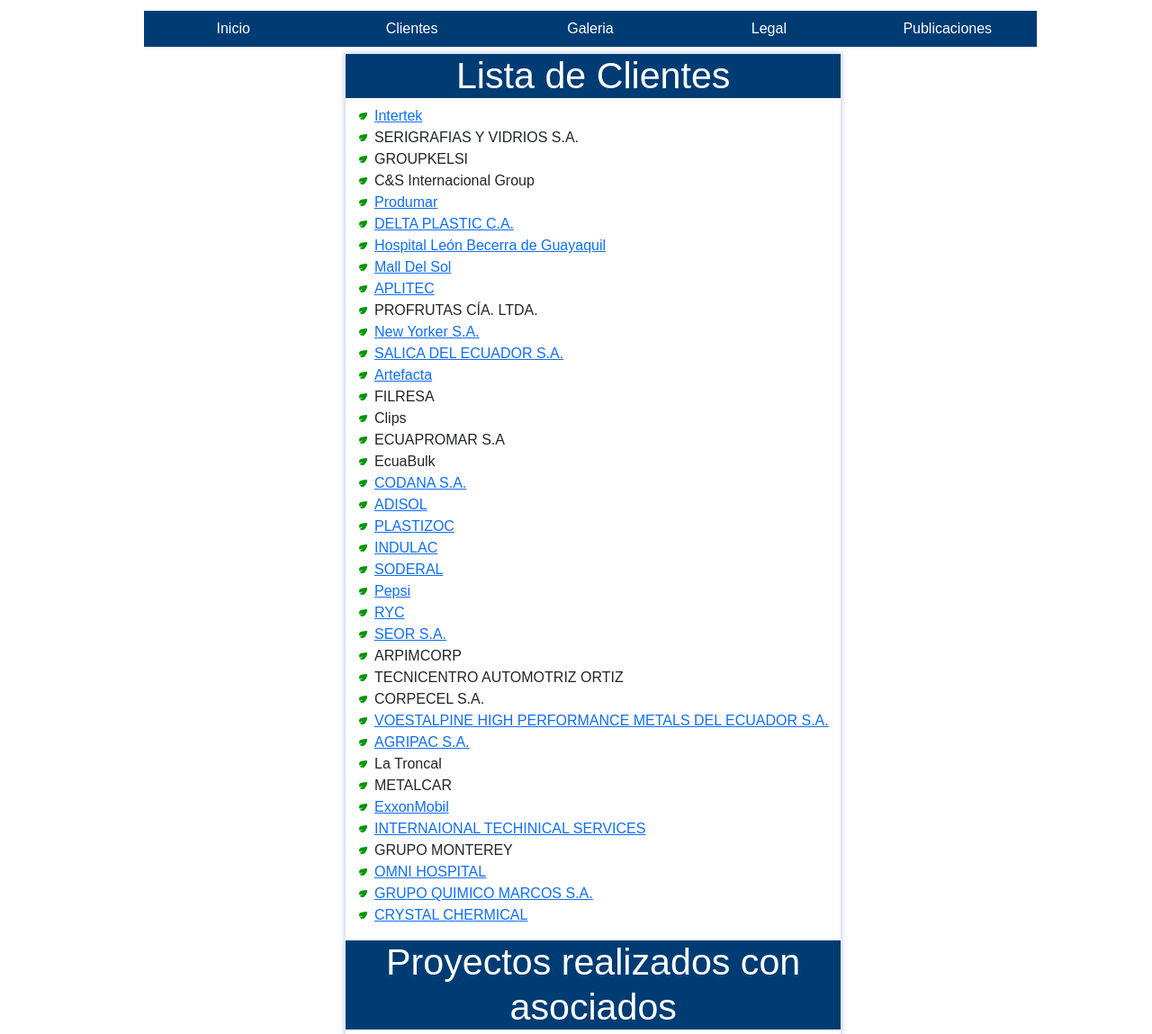
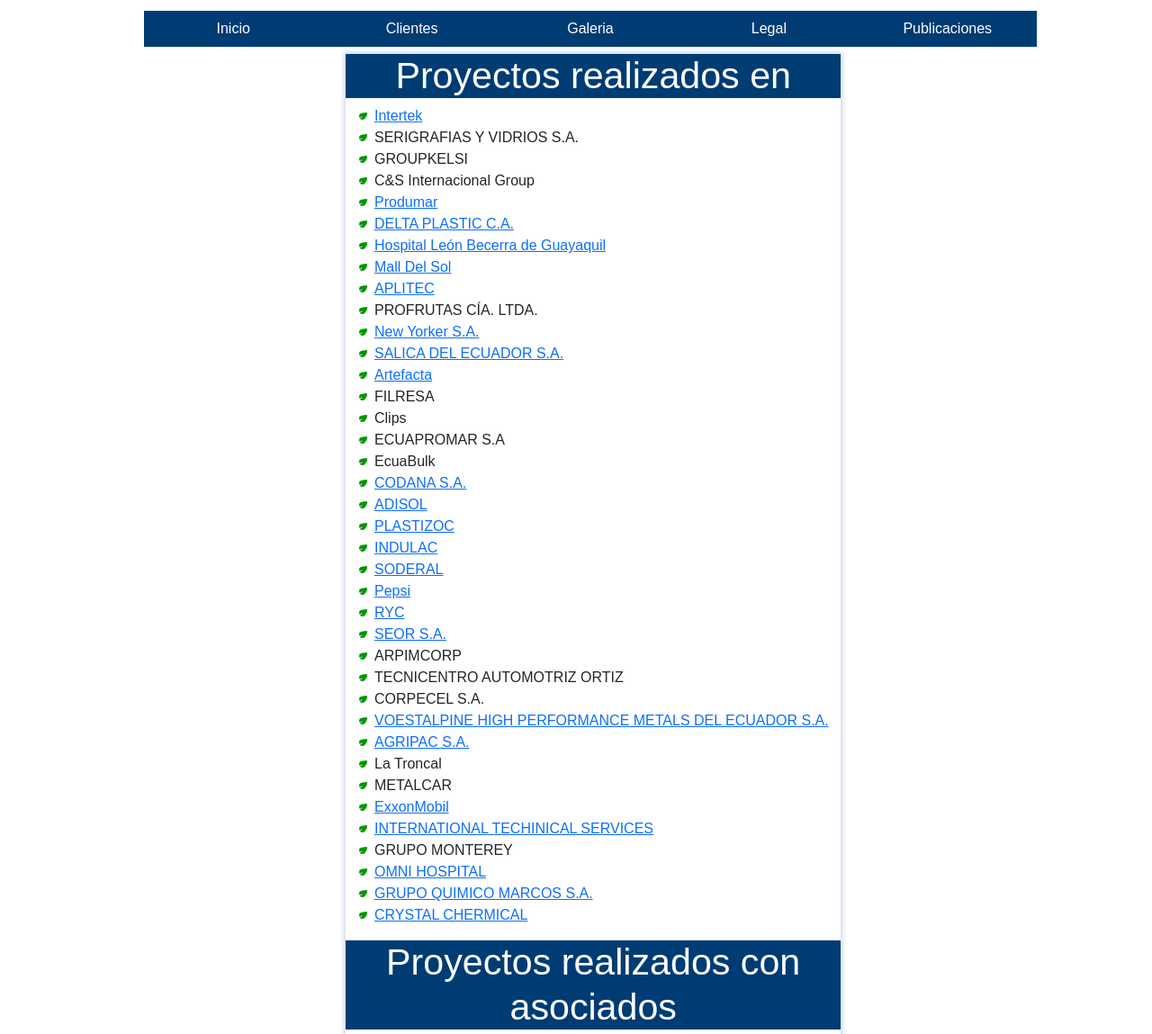
Before and after one commit to ppbenitesbarco/Soluciones-Servicios-prueba, a plain HTML site: page clientes.html in a window 1280 px wide. Shown: the part 133-1282 px from the top of the page at 90% size. Drawn offline with Linux system fonts and the light colour scheme.

Commit message:
Add files via upload

```diff
--- a/clientes.html
+++ b/clientes.html
@@ -28,7 +28,7 @@
       </ul>
 	</div>
 	<div id="Clientes">
-		<h1>Lista de Clientes</h1>
+		<h1>Proyectos realizados en</h1>
 		<ul>
 			<li><a href="https://www.intertek.com/">Intertek</a></li>
 			<li>SERIGRAFIAS Y VIDRIOS S.A.</li>
@@ -64,7 +64,7 @@
 			<li>La Troncal</li>
 			<li><a href="https://www.metalcar.com.ec/nuestra-empresa/"></a>METALCAR</li>
 			<li><a href="https://corporate.exxonmobil.com/">ExxonMobil</a></li>
-			<li><a href="http://www.internationaltechnical.com/">INTERNAIONAL TECHINICAL SERVICES</a></li>
+			<li><a href="http://www.internationaltechnical.com/">INTERNATIONAL TECHINICAL SERVICES</a></li>
 			<li>GRUPO MONTEREY</li>
 			<li><a href="https://omnihospital.ec/">OMNI HOSPITAL</a></li>
 			<li><a href="https://www.grupoquimicomarcos.com/">GRUPO QUIMICO MARCOS S.A.</a></li>
@@ -91,6 +91,7 @@
 				<li>pp2906@yahoo.com</li>
 				<li>Teléfonos (593) 4 221 1813</li>
 				<li>Celular  +593 99 272 5293</li>
+					<li>Ecuador-Guayaquil</li>
 			</ul>
 			<ul class="footer2">
 				<h4>Redes</h4>
```
Also changed, not shown: Marco legal.html (+1 -0 lines), galeria.html (+1 -0 lines), index.html (+1 -0 lines), publicaciones.html (+1 -0 lines).
